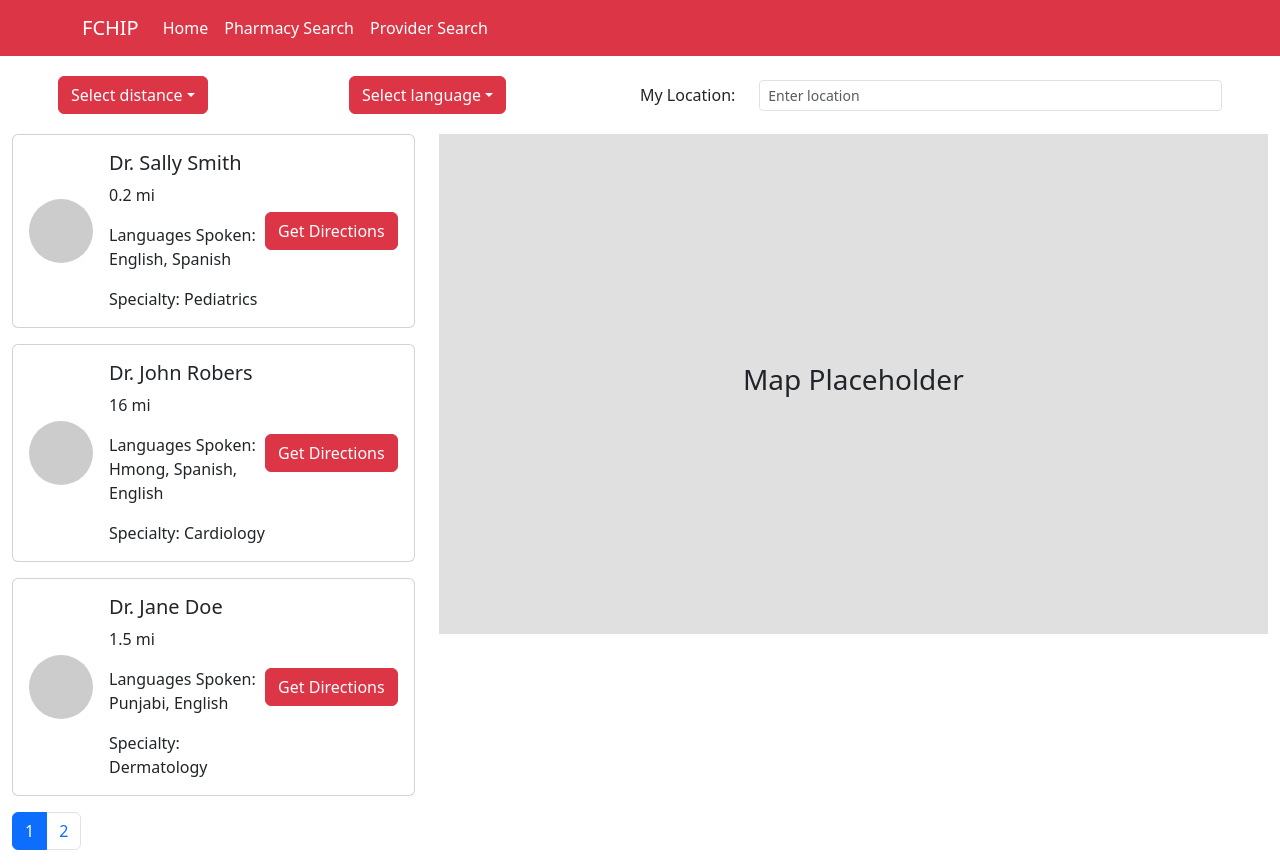
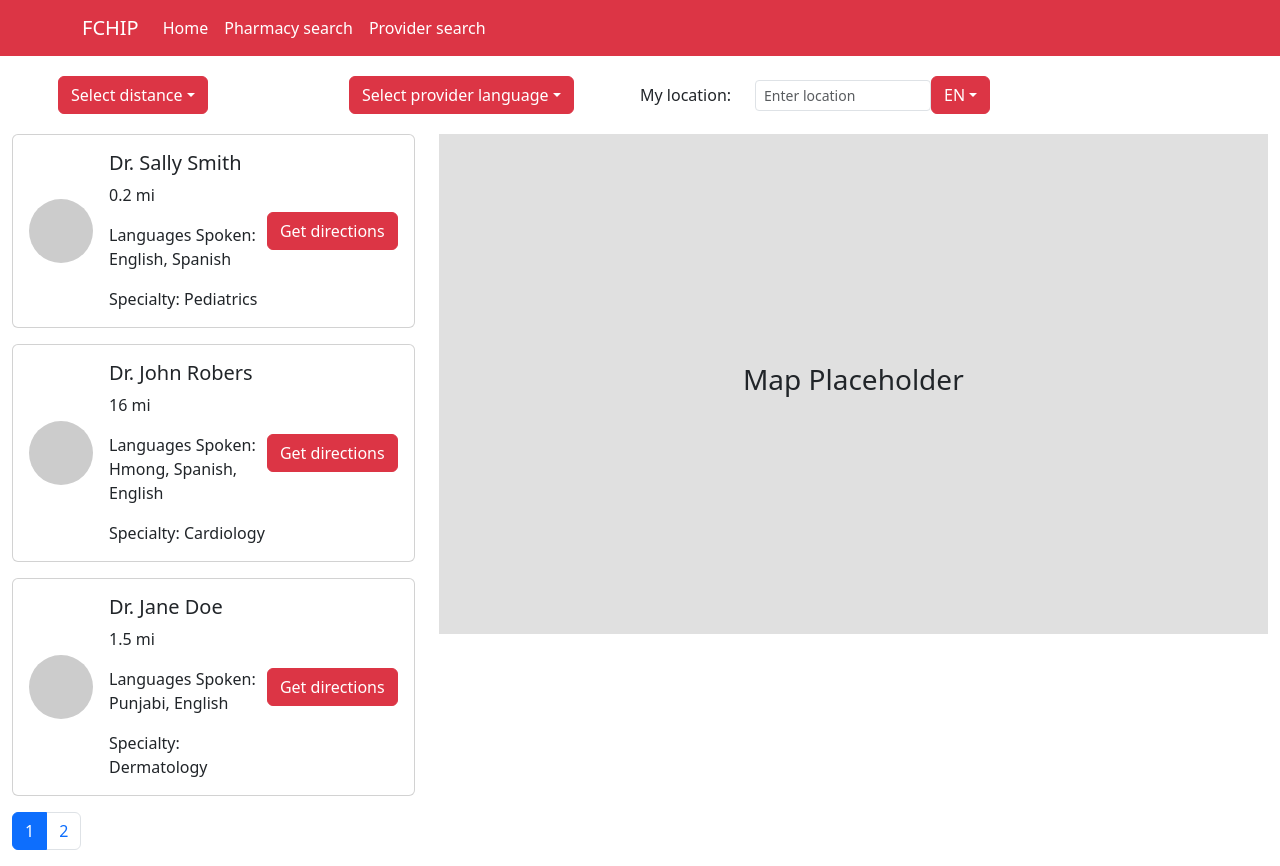
Before and after one commit to phombal/fchip, a React (Create React App) app in the folder fchip-website/: page / in a window 1280 px wide. Built offline with nearby package versions, Linux system fonts and the light colour scheme.

Commit message:
Added translation toggles of web content (Spanish and English for now)

```diff
--- a/fchip-website/package.json
+++ b/fchip-website/package.json
@@ -7,10 +7,12 @@
     "@testing-library/react": "^13.4.0",
     "@testing-library/user-event": "^13.5.0",
     "bootstrap": "^5.3.3",
+    "i18next": "^23.11.5",
     "mapbox-gl": "^3.3.0",
     "react": "^18.3.1",
     "react-bootstrap": "^2.10.2",
     "react-dom": "^18.3.1",
+    "react-i18next": "^14.1.2",
     "react-scripts": "^3.4.4",
     "web-vitals": "^2.1.4"
   },
--- a/fchip-website/src/App.js
+++ b/fchip-website/src/App.js
@@ -5,6 +5,8 @@ import React from 'react';
 import NavigationBar from './map_page/navbar'; // Assuming NavigationBar is in the same directory
 import ProviderCard from './map_page/providercard';
 import ProviderMap from './map_page/providermap';
+import { I18nextProvider } from 'react-i18next';
+import i18n from './i18n'; // Import i18n configuration
 
 function App() {
   return (
--- /dev/null
+++ b/fchip-website/src/i18n.js
@@ -0,0 +1,26 @@
+import i18n from 'i18next';
+import { initReactI18next } from 'react-i18next';
+import translationsEn from './translations/en.json';
+import translationsEs from './translations/es.json';
+// Import translations for other languages
+
+i18n
+  .use(initReactI18next)
+  .init({
+    resources: {
+      en: {
+        translation: translationsEn
+      },
+      es: {
+        translation: translationsEs
+      },
+      // Add resources for other languages
+    },
+    lng: 'en', // Default language
+    fallbackLng: 'en', // Fallback language
+    interpolation: {
+      escapeValue: false // React already escapes the string by default
+    }
+  });
+
+export default i18n;
--- a/fchip-website/src/map_page/filter.js
+++ b/fchip-website/src/map_page/filter.js
@@ -1,7 +1,9 @@
 import React, { useState } from 'react';
 import { Dropdown, Form, Container, Row, Col } from 'react-bootstrap';
+import { useTranslation } from 'react-i18next';
 
 function DistanceFilterDropdown() {
+    const { t } = useTranslation();
     const [distance, setDistance] = useState('Select distance');
 
     const handleSelect = (eventKey) => {
@@ -12,7 +14,7 @@ function DistanceFilterDropdown() {
     return (
         <Dropdown onSelect={handleSelect}>
             <Dropdown.Toggle variant="danger" id="dropdown-basic">
-                {distance}
+            {t('distance.select')}
             </Dropdown.Toggle>
 
             <Dropdown.Menu>
@@ -27,7 +29,8 @@ function DistanceFilterDropdown() {
 }
 
 function LanguageFilterDropdown() {
-    const [language, setLanguage] = useState('Select language');
+    const { t, i18n } = useTranslation();
+    const [language, setLanguage] = useState(t('language.select'));
 
     const handleSelect = (eventKey) => {
         setLanguage(eventKey);
@@ -37,27 +40,28 @@ function LanguageFilterDropdown() {
     return (
         <Dropdown onSelect={handleSelect}>
             <Dropdown.Toggle variant="danger" id="dropdown-basic">
-                {language}
+                {t('language.select')}
             </Dropdown.Toggle>
 
             <Dropdown.Menu>
-                <Dropdown.Item eventKey="English">English</Dropdown.Item>
-                <Dropdown.Item eventKey="Spanish">Spanish</Dropdown.Item>
-                <Dropdown.Item eventKey="Hmong">Hmong</Dropdown.Item>
-                <Dropdown.Item eventKey="Punjabi">Punjabi</Dropdown.Item>
-                <Dropdown.Item eventKey="Tagalog">Tagalog</Dropdown.Item>
+                <Dropdown.Item eventKey="English">{t('language.english')}</Dropdown.Item>
+                <Dropdown.Item eventKey="Spanish">{t('language.spanish')}</Dropdown.Item>
+                <Dropdown.Item eventKey="Hmong">{t('language.hmong')}</Dropdown.Item>
+                <Dropdown.Item eventKey="Punjabi">{t('language.punjabi')}</Dropdown.Item>
+                <Dropdown.Item eventKey="Tagalog">{t('language.tagalog')}</Dropdown.Item>
             </Dropdown.Menu>
         </Dropdown>
     );
 }
 
 function FullWidthTextInput() {
+    const { t } = useTranslation(); // Hook to access translation function
     return (
         <Form>
             <Form.Group as={Row} controlId="fullWidthTextInput" className="align-items-center">
-                <Form.Label column sm="auto" className="pr-2">My Location:</Form.Label>
+                <Form.Label column sm="auto" className="pr-2">{t('text_input.my_loc')}:</Form.Label>
                 <Col>
-                    <Form.Control type="text" placeholder="Enter location" size="sm" />
+                    <Form.Control type="text" placeholder={t('text_input.ent_loc')} size="sm" />
                 </Col>
             </Form.Group>
         </Form>
@@ -74,12 +78,37 @@ function CombinedComponents() {
                 <Col md={3} style={{ padding: '10px 0' }}>
                     <LanguageFilterDropdown />
                 </Col>
-                <Col md={6} style={{ padding: '10px 0' }}>
+                <Col md={3} style={{ padding: '10px 0' }}>
                     <FullWidthTextInput />
+                </Col>
+                <Col md={3} style={{ padding: '10px 0' }}>
+                    <LanguageSelector />
                 </Col>
             </Row>
         </Container>
     );
 }
 
+function LanguageSelector() {
+    const { t, i18n } = useTranslation();
+
+    const changeLanguage = (language) => {
+      i18n.changeLanguage(language);
+    };
+
+    return (
+      <Dropdown onSelect={changeLanguage}>
+        <Dropdown.Toggle variant="danger" id="dropdown-basic">
+          {i18n.language.toUpperCase()}
+        </Dropdown.Toggle>
+
+        <Dropdown.Menu>
+          <Dropdown.Item eventKey="en">{t('language.english')}</Dropdown.Item>
+          <Dropdown.Item eventKey="es">{t('language.spanish')}</Dropdown.Item>
+          {/* Add dropdown items for other languages */}
+        </Dropdown.Menu>
+      </Dropdown>
+    );
+  }
+
 export { CombinedComponents };
--- a/fchip-website/src/map_page/navbar.js
+++ b/fchip-website/src/map_page/navbar.js
@@ -1,7 +1,9 @@
 import React from 'react';
 import { Navbar, Nav, Container } from 'react-bootstrap';
+import { useTranslation } from 'react-i18next';
 
 function NavigationBar() {
+  const { t } = useTranslation(); // Hook to access translation function
   return (
     <Navbar bg="danger" variant="danger" expand="lg">
       <Container>
@@ -9,9 +11,9 @@ function NavigationBar() {
         <Navbar.Toggle aria-controls="basic-navbar-nav" />
         <Navbar.Collapse id="basic-navbar-nav">
           <Nav className="me-auto">
-            <Nav.Link href="#home" className="text-white">Home</Nav.Link>
-            <Nav.Link href="#pharmacy-search" className="text-white">Pharmacy Search</Nav.Link>
-            <Nav.Link href="#provider-search" className="text-white">Provider Search</Nav.Link>
+            <Nav.Link href="#home" className="text-white">{t('nav_bar.home')}</Nav.Link>
+            <Nav.Link href="#pharmacy-search" className="text-white">{t('nav_bar.pharmacy')}</Nav.Link>
+            <Nav.Link href="#provider-search" className="text-white">{t('nav_bar.provider')}</Nav.Link>
           </Nav>
         </Navbar.Collapse>
       </Container>
--- a/fchip-website/src/map_page/providercard.js
+++ b/fchip-website/src/map_page/providercard.js
@@ -1,7 +1,9 @@
 import React from 'react';
 import { Card, Button } from 'react-bootstrap';
+import { useTranslation } from 'react-i18next';
 
 const ProviderCard = ({ name, distance, languages, specialty }) => {
+    const { t } = useTranslation(); // Hook to access translation function
     return (
         <Card style={{ marginBottom: '1rem' }}>
             <Card.Body style={{ display: 'flex', alignItems: 'center' }}>
@@ -9,10 +11,10 @@ const ProviderCard = ({ name, distance, languages, specialty }) => {
                 <div style={{ flex: '1' }}>
                     <Card.Title>{name}</Card.Title>
                     <Card.Text>{distance} mi</Card.Text>
-                    <Card.Text>Languages Spoken: {languages}</Card.Text>
-                    <Card.Text>Specialty: {specialty}</Card.Text>
+                    <Card.Text>{t('prov_card.languages')}: {languages}</Card.Text>
+                    <Card.Text>{t('prov_card.specialty')}: {specialty}</Card.Text>
                 </div>
-                <Button variant="danger">Get Directions</Button>
+                <Button variant="danger">{t('prov_card.directions')}</Button>
             </Card.Body>
         </Card>
     );
--- /dev/null
+++ b/fchip-website/src/translations/en.json
@@ -0,0 +1,27 @@
+{
+    "language": {
+      "select": "Select provider language",
+      "english": "English",
+      "spanish": "Spanish",
+      "hmong": "Hmong",
+      "punjabi": "Punjabi",
+      "tagalog": "Tagalog"
+    },
+    "nav_bar": {
+        "pharmacy": "Pharmacy search",
+        "provider": "Provider search",
+        "home": "Home"
+    },
+    "prov_card":{
+        "languages": "Languages Spoken",
+        "specialty": "Specialty",
+        "directions": "Get directions"
+    },
+    "text_input": {
+        "my_loc": "My location",
+        "ent_loc": "Enter location"
+    },
+    "distance": {
+        "select": "Select distance"
+    }
+  }
--- /dev/null
+++ b/fchip-website/src/translations/es.json
@@ -0,0 +1,27 @@
+{
+    "language": {
+      "select": "Seleccione el idioma",
+      "english": "Inglés",
+      "spanish": "Español",
+      "hmong": "Hmong",
+      "punjabi": "Punjabí",
+      "tagalog": "Tagalo"
+    },
+    "nav_bar": {
+        "pharmacy": "Búsqueda de farmacias",
+        "provider": "Búsqueda de proveedores",
+        "home": "Home"
+    },
+    "prov_card":{
+        "languages": "Idiomas hablados",
+        "specialty": "Especialidad",
+        "directions": "Obtener las direcciones"
+    },
+    "text_input": {
+        "my_loc": "Mi ubicacion",
+        "ent_loc": "Poner en ubicación"
+    },
+    "distance": {
+        "select": "Elige la distancia"
+    }
+  }
```
Also changed, not shown: fchip-website/src/map_page/SampleFile.js (deleted), 2 other files (tests, documents, lock files or other folders).
